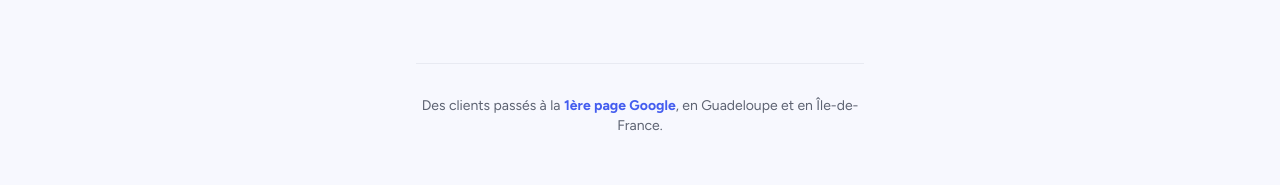
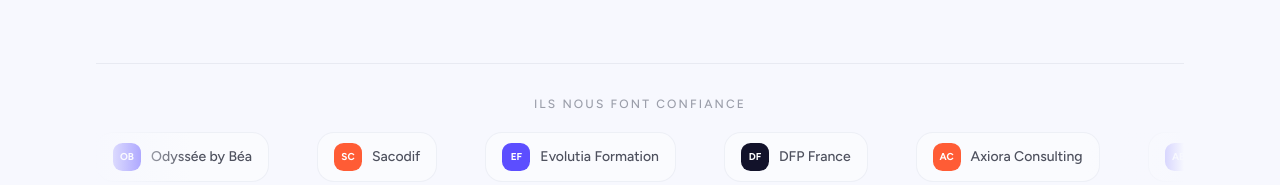
Before and after one commit to jmd971/siboard-consulting-site, a Next.js app: page / in a window 1280 px wide. Shown: the part 615-800 px from the top of the page. Built offline with nearby package versions, Linux system fonts and the light colour scheme; no server answers.

Commit message:
feat: add infinite scroll client logo bar to Hero

```diff
--- a/src/components/home/Hero.tsx
+++ b/src/components/home/Hero.tsx
@@ -25,6 +25,18 @@ const noMotionVariants: Variants = {
   hidden: { opacity: 1, y: 0 },
   visible: { opacity: 1, y: 0 },
 };
+
+const CLIENT_LOGOS = [
+  { name: "Odyssée by Béa", initials: "OB", color: "#5C4EFF" },
+  { name: "Sacodif", initials: "SC", color: "#FF5C35" },
+  { name: "Evolutia Formation", initials: "EF", color: "#5C4EFF" },
+  { name: "DFP France", initials: "DF", color: "#12122A" },
+  { name: "Axiora Consulting", initials: "AC", color: "#FF5C35" },
+  { name: "AdamBoards", initials: "AB", color: "#5C4EFF" },
+];
+
+// Duplicate for seamless infinite scroll
+const LOGOS_DOUBLED = [...CLIENT_LOGOS, ...CLIENT_LOGOS];
 
 export function Hero() {
   const prefersReducedMotion = useReducedMotion();
@@ -132,18 +144,54 @@ export function Hero() {
 
         </div>
 
-        {/* ── Preuve sociale ── */}
-        <motion.p
+        {/* ── Logo bar clients ── */}
+        <motion.div
           custom={6}
           variants={variants}
           initial="hidden"
           animate="visible"
-          className="mx-auto mt-16 max-w-md border-t border-border/50 pt-8 text-center text-sm text-muted-foreground"
+          className="mt-16 border-t border-border/50 pt-8"
         >
-          Des clients passés à la{" "}
-          <span className="font-bold text-primary">1ère page Google</span>, en
-          Guadeloupe et en Île-de-France.
-        </motion.p>
+          <p className="mb-5 text-center text-xs font-medium uppercase tracking-[0.18em] text-muted-foreground/60">
+            Ils nous font confiance
+          </p>
+
+          {/* Infinite scroll container */}
+          <div className="relative overflow-hidden">
+            {/* Left fade */}
+            <div
+              aria-hidden
+              className="pointer-events-none absolute inset-y-0 left-0 z-10 w-16 bg-gradient-to-r from-background to-transparent sm:w-24"
+            />
+            {/* Right fade */}
+            <div
+              aria-hidden
+              className="pointer-events-none absolute inset-y-0 right-0 z-10 w-16 bg-gradient-to-l from-background to-transparent sm:w-24"
+            />
+
+            <div
+              className="flex animate-logo-scroll gap-8 sm:gap-12"
+              style={prefersReducedMotion ? { animationPlayState: "paused" } : undefined}
+            >
+              {LOGOS_DOUBLED.map((client, i) => (
+                <div
+                  key={i}
+                  className="flex shrink-0 items-center gap-2.5 rounded-xl border border-border/40 bg-surface/40 px-4 py-2.5 transition-colors hover:border-primary/20 hover:bg-surface/80"
+                >
+                  <div
+                    className="grid h-7 w-7 shrink-0 place-items-center rounded-md text-[10px] font-bold text-white"
+                    style={{ backgroundColor: client.color }}
+                  >
+                    {client.initials}
+                  </div>
+                  <span className="whitespace-nowrap text-sm font-medium text-foreground/70">
+                    {client.name}
+                  </span>
+                </div>
+              ))}
+            </div>
+          </div>
+        </motion.div>
       </div>
     </section>
   );
```
